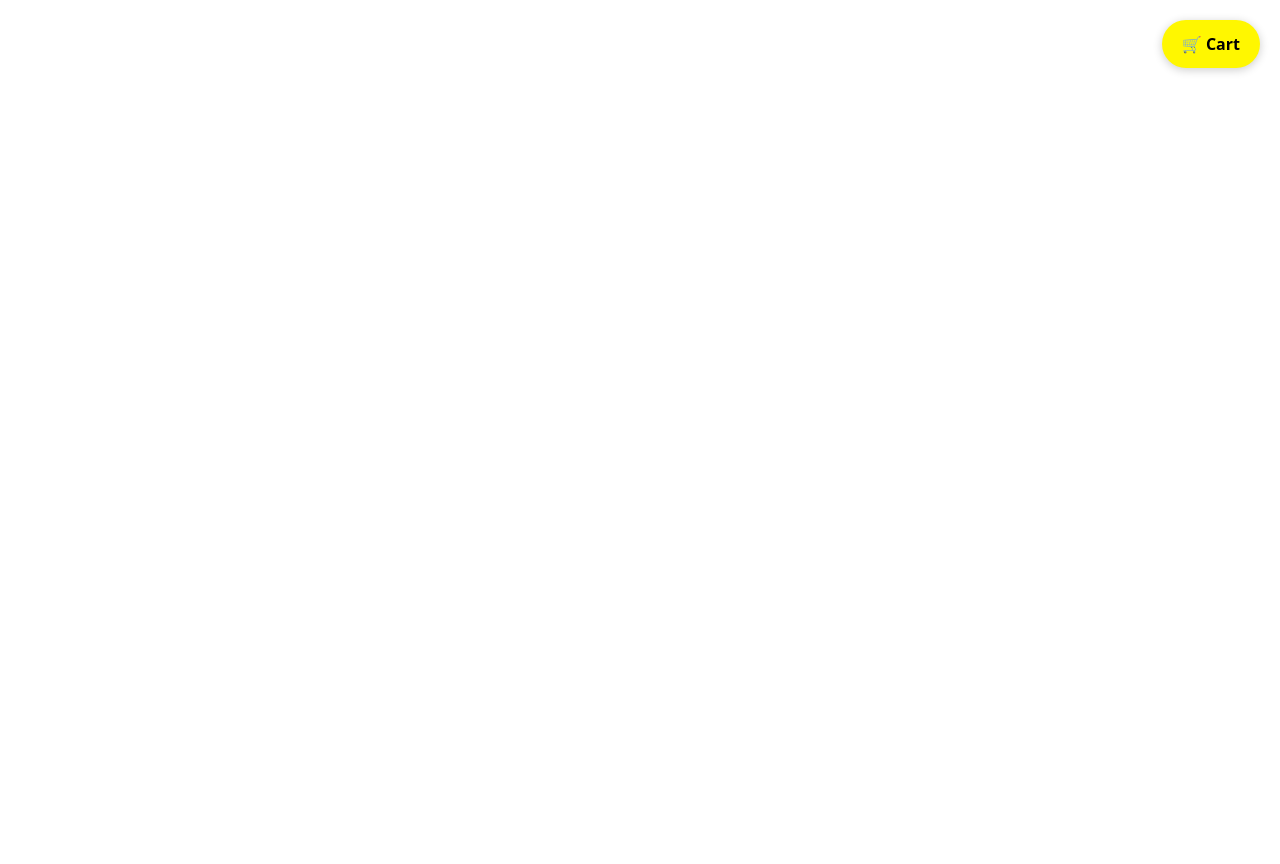
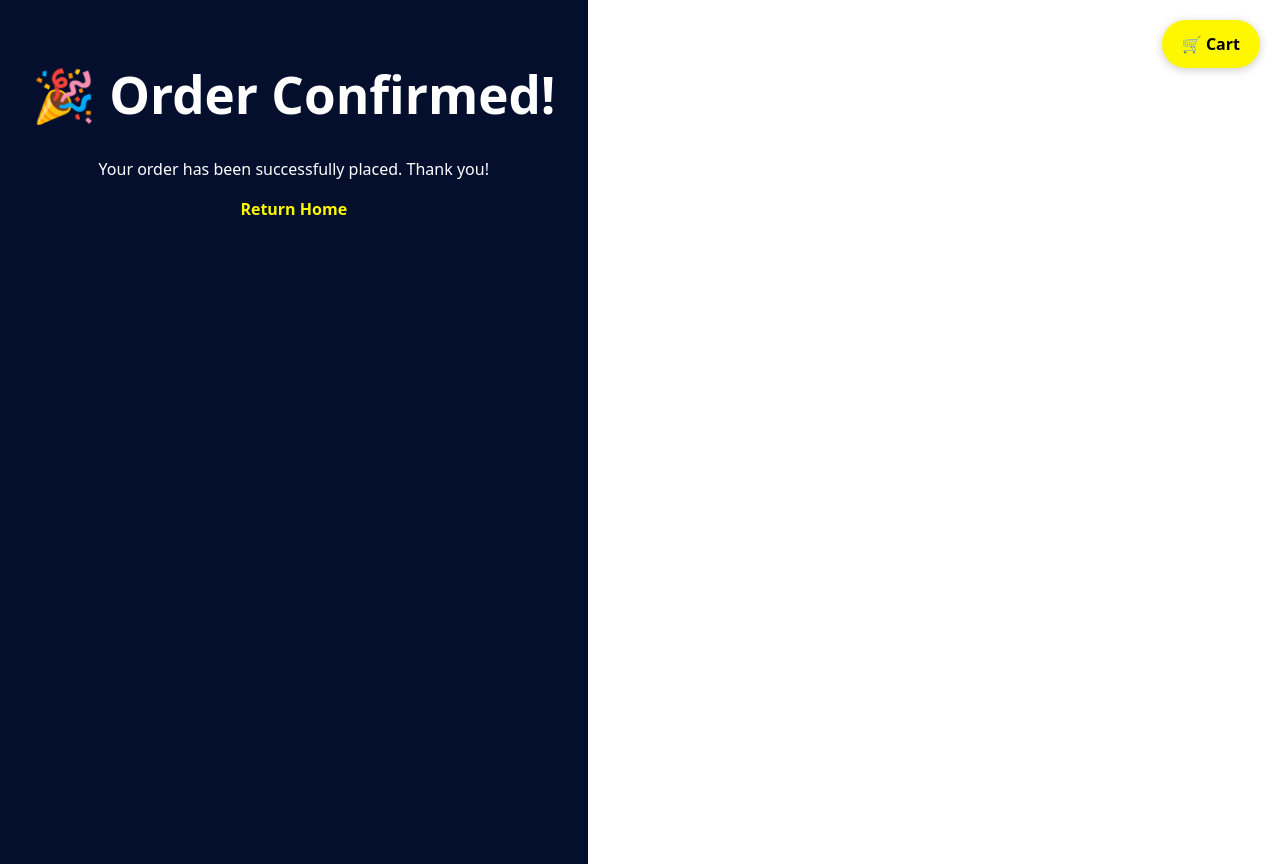
Before and after one commit to JuicyJawmes/PokeSite, a React (Vite) app in the folder pokemon-grader-frontend/: page /confirmation in a window 1280 px wide. Before the commit this address had no page. Before the commit the page ends 800 px from the top, so only its background shows below. Built offline with nearby package versions, Linux system fonts and the light colour scheme.

Commit message:
Created Pages for Checkout and Order Confirmation
Created basic layout for pages. Not entirely functional yet

```diff
--- a/pokemon-grader-frontend/src/App.jsx
+++ b/pokemon-grader-frontend/src/App.jsx
@@ -10,6 +10,8 @@ import { PreorderPage } from './Components/PreorderPage';
 import ProductPage from './Components/ProductPage';
 import CartPage from "./Components/CartPage";
 import CartContext from "./context/CartContext";
+import CheckoutPage from "./Components/CheckoutPage";
+import ConfirmationPage from "./Components/ConfirmationPage";
 import styled from "styled-components";
 
 const FloatingCartButton = styled(Link)`
@@ -47,6 +49,8 @@ function App() {
         <Route path="/grader" element={<GradingPage />} />
         <Route path="/product/:productId" element={<ProductPage />} />
         <Route path="/cart" element={<CartPage />} />
+        <Route path="/checkout" element={<CheckoutPage />} />
+        <Route path="/confirmation" element={<ConfirmationPage />} />
       </Routes>
     </>
   );
--- /dev/null
+++ b/pokemon-grader-frontend/src/Components/CheckoutPage.jsx
@@ -0,0 +1,85 @@
+
+import React, { useState } from "react";
+import styled from "styled-components";
+import { useNavigate } from "react-router-dom";
+import { useCart } from "../context/CartContext";
+console.log("CheckoutPage component loaded");
+
+const PageWrapper = styled.div`
+  padding: 2rem;
+  background: #030f2d;
+  min-height: 100vh;
+  color: white;
+`;
+
+const Title = styled.h1`
+  text-align: center;
+  margin-bottom: 2rem;
+`;
+
+const Form = styled.form`
+  max-width: 600px;
+  margin: 0 auto;
+  display: flex;
+  flex-direction: column;
+  gap: 1.2rem;
+`;
+
+const Input = styled.input`
+  padding: 10px;
+  border-radius: 8px;
+  border: none;
+  font-size: 1rem;
+`;
+
+const Button = styled.button`
+  padding: 12px;
+  background: #fff700;
+  color: black;
+  font-weight: bold;
+  border: none;
+  border-radius: 10px;
+  cursor: pointer;
+`;
+
+const CheckoutPage = () => {
+  const navigate = useNavigate();
+  const { cartItems } = useCart();
+  const [formData, setFormData] = useState({
+    name: "",
+    address: "",
+    cardNumber: "",
+    expiry: "",
+    cvv: "",
+  });
+
+  const handleChange = (e) => {
+    setFormData((prev) => ({ ...prev, [e.target.name]: e.target.value }));
+  };
+
+  const handleSubmit = (e) => {
+    e.preventDefault();
+    // 🧾 You could validate/save payment info here.
+    navigate("/confirmation");
+  };
+
+  if (cartItems.length === 0) {
+    return <PageWrapper><Title>Your cart is empty.</Title></PageWrapper>;
+  }
+
+  return (
+    <PageWrapper>
+      <Title>Checkout</Title>
+      <Form onSubmit={handleSubmit}>
+        <Input name="name" placeholder="Full Name" required onChange={handleChange} />
+        <Input name="address" placeholder="Shipping Address" required onChange={handleChange} />
+        <Input name="cardNumber" placeholder="Card Number" required onChange={handleChange} />
+        <Input name="expiry" placeholder="MM/YY" required onChange={handleChange} />
+        <Input name="cvv" placeholder="CVV" required onChange={handleChange} />
+        <Button type="submit">Place Order</Button>
+      </Form>
+    </PageWrapper>
+  );
+};
+
+export default CheckoutPage;
--- /dev/null
+++ b/pokemon-grader-frontend/src/Components/ConfirmationPage.jsx
@@ -0,0 +1,24 @@
+// src/pages/ConfirmationPage.jsx
+import React from "react";
+import styled from "styled-components";
+import { Link } from "react-router-dom";
+
+const PageWrapper = styled.div`
+  padding: 2rem;
+  background: #030f2d;
+  min-height: 100vh;
+  color: white;
+  text-align: center;
+`;
+
+const ConfirmationPage = () => {
+  return (
+    <PageWrapper>
+      <h1>🎉 Order Confirmed!</h1>
+      <p>Your order has been successfully placed. Thank you!</p>
+      <Link to="/" style={{ color: "#fff700", fontWeight: "bold" }}>Return Home</Link>
+    </PageWrapper>
+  );
+};
+
+export default ConfirmationPage;
```
Also changed, not shown: 1 other file (tests, documents, lock files or other folders).
